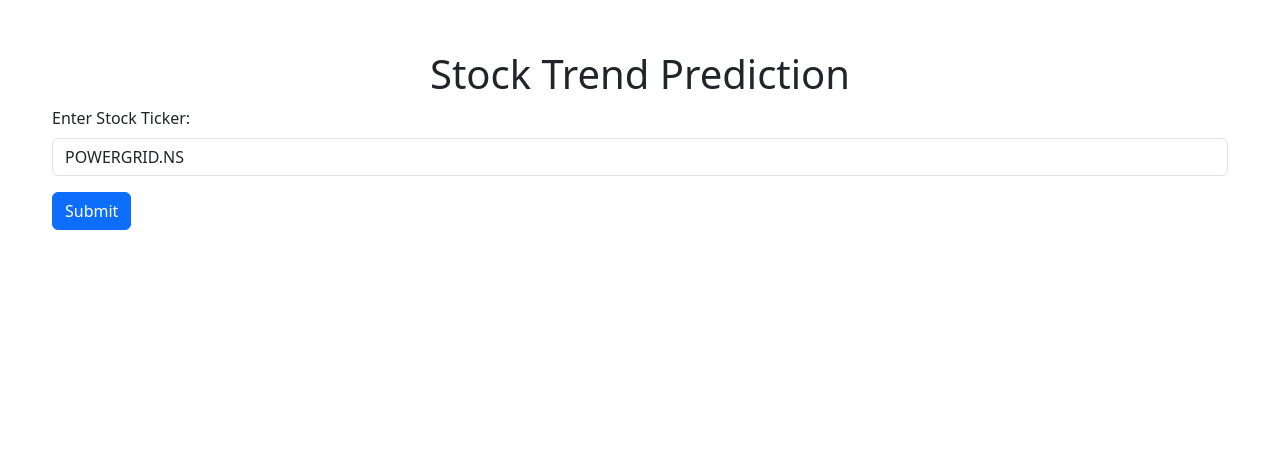
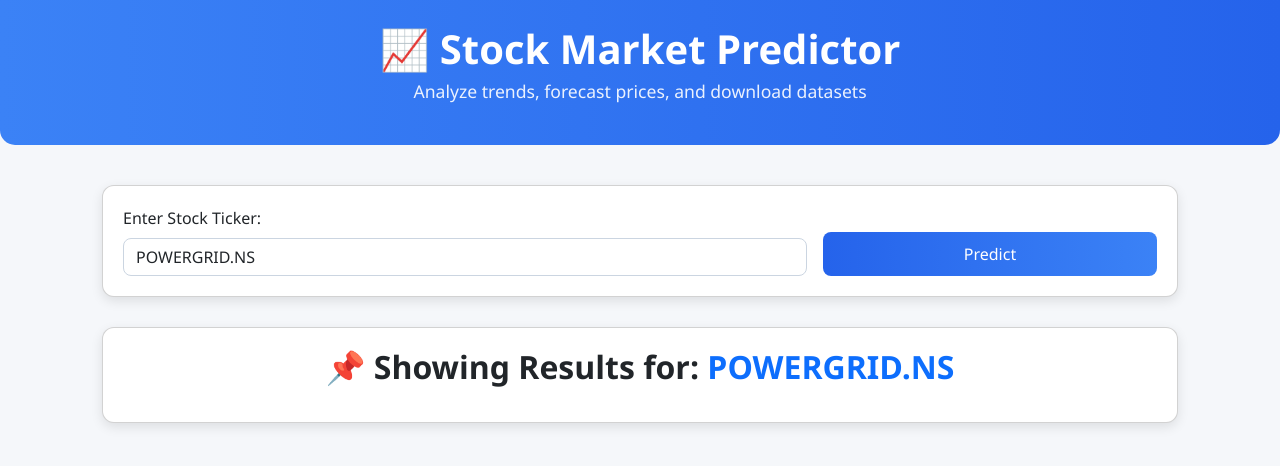
Before and after one commit to Akshat48002/Stock-Market-Predictor, a Flask app: page / in a window 1280 px wide. Shown: the top 466 px of the page. Run offline with Flask 3, Linux system fonts and the light colour scheme.

Commit message:
new update

```diff
--- a/Templates/index.html
+++ b/Templates/index.html
@@ -1,68 +1,173 @@
 <!DOCTYPE html>
 <html lang="en">
 <head>
-    <meta charset="UTF-8">
-    <meta name="viewport" content="width=device-width, initial-scale=1.0">
-    <title>Stock Trend Prediction</title>
-    <link href="https://cdn.jsdelivr.net/npm/bootstrap@5.3.0-alpha1/dist/css/bootstrap.min.css" rel="stylesheet">
+  <meta charset="UTF-8" />
+  <meta name="viewport" content="width=device-width, initial-scale=1.0" />
+  <title>Stock Market Predictor</title>
+  <link
+    href="https://cdn.jsdelivr.net/npm/bootstrap@5.3.0-alpha1/dist/css/bootstrap.min.css"
+    rel="stylesheet"
+  />
   <style>
+    body {
+      background-color: #f5f7fa;
+      font-family: "Segoe UI", Tahoma, Geneva, Verdana, sans-serif;
+      color: #1f2937;
+    }
+    header {
+      background: linear-gradient(90deg, #3b82f6, #2563eb);
+      color: white;
+      padding: 25px;
+      text-align: center;
+      border-radius: 0 0 15px 15px;
+      margin-bottom: 40px;
+    }
+    header h1 {
+      margin-bottom: 5px;
+      font-weight: 700;
+    }
+    header p {
+      font-size: 1.1rem;
+      opacity: 0.9;
+    }
     .container {
-            max-width: 1200px;
-            margin-top: 50px;
+      max-width: 1100px;
     }
-        .chart-container {
-            margin-top: 30px;
+    .card {
+      background-color: white;
+      border-radius: 12px;
+      box-shadow: 0 4px 12px rgba(0,0,0,0.1);
+      margin-bottom: 30px;
+      padding: 20px;
+      transition: transform 0.2s;
     }
-        .table-responsive {
+    .card:hover {
+      transform: translateY(-3px);
+      box-shadow: 0 6px 18px rgba(0,0,0,0.15);
+    }
+    .btn-gradient {
+      background: linear-gradient(90deg, #2563eb, #3b82f6);
+      color: white;
+      border: none;
+      border-radius: 8px;
+      padding: 10px 20px;
+      transition: transform 0.2s ease-in-out;
+      font-weight: 500;
+    }
+    .btn-gradient:hover {
+      transform: scale(1.05);
+      background: linear-gradient(90deg, #1d4ed8, #2563eb);
+    }
+    .form-control {
+      border-radius: 8px;
+      border: 1px solid #cbd5e1;
+    }
+    .form-control:focus {
+      border-color: #3b82f6;
+      box-shadow: none;
+    }
+    h2 {
+      font-weight: 600;
+      margin-bottom: 15px;
+    }
+    img {
+      border-radius: 10px;
+      margin-top: 10px;
+      width: 100%;
+      height: auto;
+    }
+    table {
+      width: 100%;
+      border-radius: 8px;
+      overflow: hidden;
+    }
+    th, td {
+      text-align: center;
+      padding: 8px;
+    }
+    th {
+      background-color: #3b82f6;
+      color: white;
+    }
+    .download-link a {
+      font-weight: 500;
+    }
+    .alert {
       margin-top: 20px;
-        }
-        .download-link {
-            margin-top: 20px;
+      font-size: 0.95rem;
     }
   </style>
 </head>
 <body>
+  <header>
+    <h1>📈 Stock Market Predictor</h1>
+    <p>Analyze trends, forecast prices, and download datasets</p>
+  </header>
+
   <div class="container">
-        <h1 class="text-center">Stock Trend Prediction</h1>
-        <form method="POST">
-            <div class="mb-3">
+    <!-- Stock Input Form -->
+    <div class="card">
+      <form method="POST" class="row g-3 align-items-end">
+        <div class="col-md-8">
           <label for="stock" class="form-label">Enter Stock Ticker:</label>
-                <input type="text" class="form-control" id="stock" name="stock" value="POWERGRID.NS">
+          <input type="text" class="form-control" id="stock" name="stock" value="{{ stock }}">
         </div>
-            <button type="submit" class="btn btn-primary">Submit</button>
+        <div class="col-md-4">
+          <button type="submit" class="btn btn-gradient w-100">Predict</button>
+        </div>
       </form>
+    </div>
 
+    <!-- Error Message -->
+    {% if error_message %}
+    <div class="alert alert-danger" role="alert">
+      {{ error_message }}
+    </div>
+    {% endif %}
+
+    <!-- Stock Heading -->
+    {% if stock %}
+    <div class="card text-center">
+      <h2>📌 Showing Results for: <span class="text-primary">{{ stock }}</span></h2>
+    </div>
+    {% endif %}
+
+    <!-- Charts -->
     {% if plot_path_ema_20_50 %}
-        <div class="chart-container">
+    <div class="card">
       <h3>Closing Price vs Time (20 & 50 Days EMA)</h3>
-            <img src="{{ url_for('static', filename='ema_20_50.png') }}" class="img-fluid" alt="EMA 20 & 50">
+      <img src="{{ url_for('static', filename='ema_20_50.png') }}" alt="EMA 20 & 50">
     </div>
     {% endif %}
 
     {% if plot_path_ema_100_200 %}
-        <div class="chart-container">
+    <div class="card">
       <h3>Closing Price vs Time (100 & 200 Days EMA)</h3>
-            <img src="{{ url_for('static', filename='ema_100_200.png') }}" class="img-fluid" alt="EMA 100 & 200">
+      <img src="{{ url_for('static', filename='ema_100_200.png') }}" alt="EMA 100 & 200">
     </div>
     {% endif %}
 
     {% if plot_path_prediction %}
-        <div class="chart-container">
+    <div class="card">
       <h3>Prediction vs Original Trend</h3>
-            <img src="{{ url_for('static', filename='stock_prediction.png') }}" class="img-fluid" alt="Prediction vs Original">
+      <img src="{{ url_for('static', filename='stock_prediction.png') }}" alt="Prediction vs Original">
     </div>
     {% endif %}
 
+    <!-- Data Description -->
     {% if data_desc %}
-        <div class="table-responsive">
-            <h3 class="mt-4">Descriptive Data from Jan 2000 to Nov 2024</h3>
+    <div class="card table-responsive">
+      <h3>📊 Descriptive Data (2000 - 2024)</h3>
       {{ data_desc | safe }}
     </div>
     {% endif %}
 
+    <!-- Dataset Download -->
     {% if dataset_link %}
-        <div class="download-link">
-            <a href="{{ url_for('download_file', filename=dataset_link.split('/')[-1]) }}" class="btn btn-success" download>Download Dataset (CSV)</a>
+    <div class="card download-link text-center">
+      <a href="{{ url_for('download_file', filename=dataset_link.split('/')[-1]) }}" class="btn btn-success">
+        ⬇ Download Dataset (CSV)
+      </a>
     </div>
     {% endif %}
   </div>
--- a/app.py
+++ b/app.py
@@ -1,3 +1,6 @@
+import matplotlib
+matplotlib.use("Agg")   # 🔹 Must be set before importing pyplot
+
 import numpy as np
 import pandas as pd
 import matplotlib.pyplot as plt
@@ -7,12 +10,14 @@ import datetime as dt
 import yfinance as yf
 from sklearn.preprocessing import MinMaxScaler
 import os
+
 plt.style.use("fivethirtyeight")
+
 
 app = Flask(__name__)
 
 # Load the model (make sure your model is in the correct path)
-model = load_model('stock_dl_model.h5')
+model = load_model('Research/stock_dl_model.h5')
 
 @app.route('/', methods=['GET', 'POST'])
 def index():
@@ -47,7 +52,7 @@ def index():
 
         # Prepare data for prediction
         past_100_days = data_training.tail(100)
-        final_df = past_100_days.append(data_testing, ignore_index=True)
+        final_df = pd.concat([past_100_days, data_testing], ignore_index=True)
         input_data = scaler.fit_transform(final_df)
 
         x_test, y_test = [], []
@@ -113,9 +118,10 @@ def index():
                                plot_path_ema_100_200=ema_chart_path_100_200,
                                plot_path_prediction=prediction_chart_path,
                                data_desc=data_desc.to_html(classes='table table-bordered'),
-                               dataset_link=csv_file_path)
+                               dataset_link=csv_file_path,
+                               stock=stock)
 
-    return render_template('index.html')
+    return render_template('index.html', stock="POWERGRID.NS")
 
 @app.route('/download/<filename>')
 def download_file(filename):
```
Also changed, not shown: static/AAPL_dataset.csv (added), static/GC=F_dataset.csv (added), static/POWERGRID.NS_dataset.csv (added), static/ema_100_200.png (added), static/ema_20_50.png (added), static/stock_prediction.png (added), 1 other file. Lines whose indentation alone changed are shown as unchanged.
